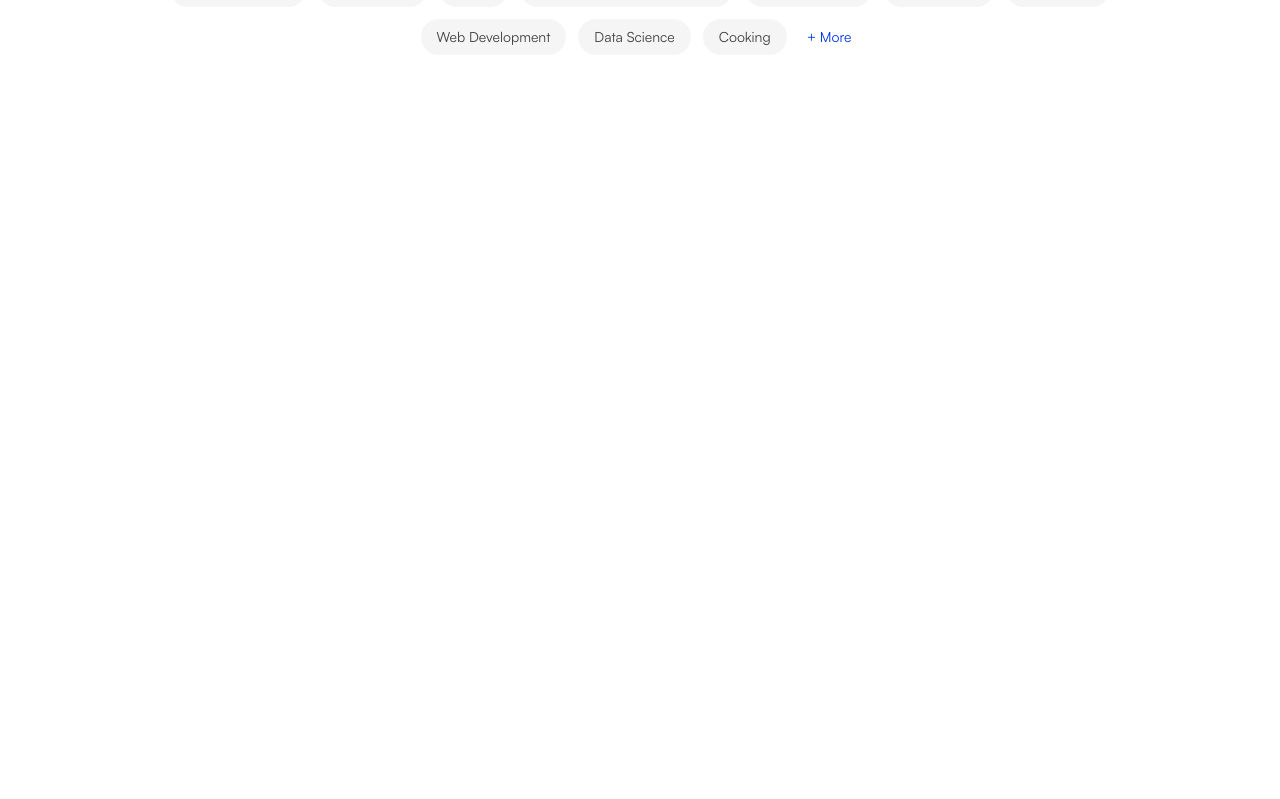
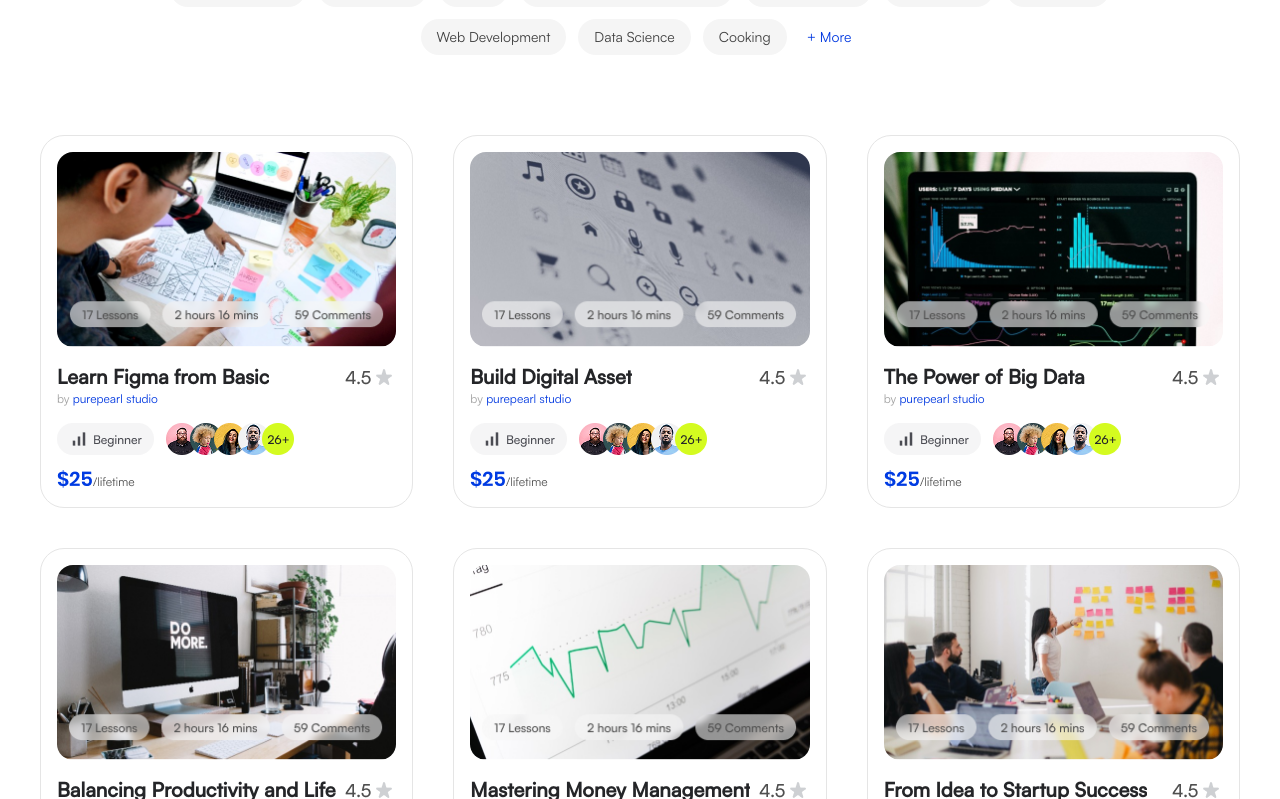
Before and after one commit to tajwararik/ByteSpace, a Next.js app: page / in a window 1280 px wide. Shown: the part 1201-2000 px from the top of the page. Before the commit the page ends 1336 px from the top, so only its background shows below. Built offline with nearby package versions, Linux system fonts and the light colour scheme.

Commit message:
Render course cards

```diff
--- a/app/page.tsx
+++ b/app/page.tsx
@@ -1,6 +1,7 @@
 import Hero from "./components/Hero";
 import LogoStrip from "./components/LogoStrip";
 import Categories from "./components/Categories";
+import Courses from "./components/Courses";
 
 export default function Home() {
   return (
@@ -8,6 +9,7 @@ export default function Home() {
       <Hero />
       <LogoStrip />
       <Categories />
+      <Courses />
     </main>
   );
 }
```
